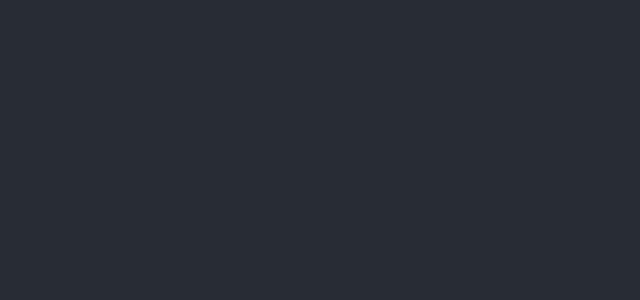
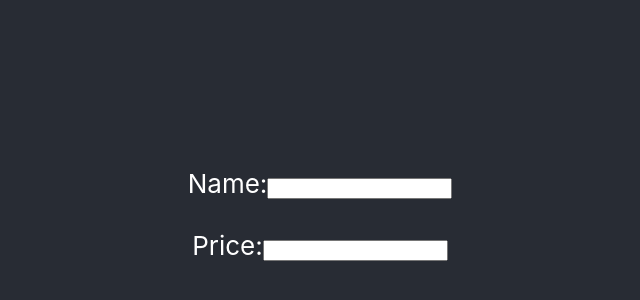
Before and after one commit to ajLapid718/sanitize-frontend, a React (Create React App) app: page / in a window 1280 px wide. Shown: the part 186-486 px from the top of the page, without its empty margins (320-960 px from the left). Built offline with nearby package versions, Linux system fonts and the light colour scheme.

Commit message:
set up form for adding an item

```diff
--- a/package.json
+++ b/package.json
@@ -6,6 +6,7 @@
     "@testing-library/jest-dom": "^4.2.4",
     "@testing-library/react": "^9.4.0",
     "@testing-library/user-event": "^7.2.1",
+    "axios": "^0.19.1",
     "react": "^16.12.0",
     "react-dom": "^16.12.0",
     "react-scripts": "3.3.0"
--- a/src/App.js
+++ b/src/App.js
@@ -1,14 +1,41 @@
-import React from 'react';
+import React, { Component } from 'react';
+import axios from "axios";
 import './App.css';
 
-function App() {
-  return (
-    <div className="App">
-      <header className="App-header">
+class App extends Component {
+  constructor() {
+    super();
+    this.state = {
+      name: "",
+      price: ""
+    }
+  }
 
-      </header>
-    </div>
-  );
+  handleChange = (event) => {
+    this.setState({ [event.target.name]: event.target.value });
+  }
+
+  handleSubmit = (event) => {
+    event.preventDefault();
+
+  }
+
+  render() {
+    return (
+      <div className="App">
+        <header className="App-header">
+          <form>
+            <label>Name:</label>
+            <input name="name" type="text" onChange={this.handleChange} value={this.state.name}></input>
+            <br />
+            <br />
+            <label>Price:</label>
+            <input name="price" type="text" onChange={this.handleChange} value={this.state.price}></input>
+          </form>
+        </header>
+      </div>
+    );
+  }
 }
 
 export default App;
```
Also changed, not shown: 1 other file (tests, documents, lock files or other folders).
